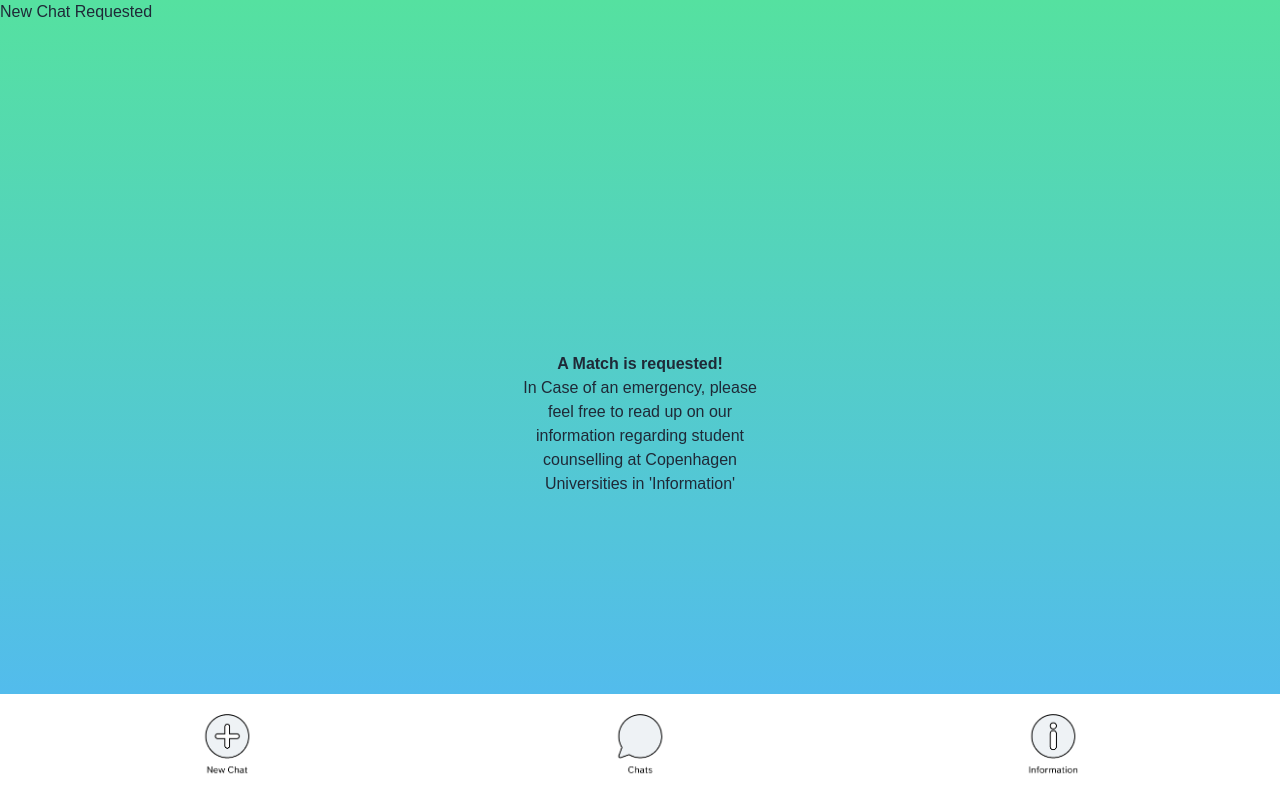
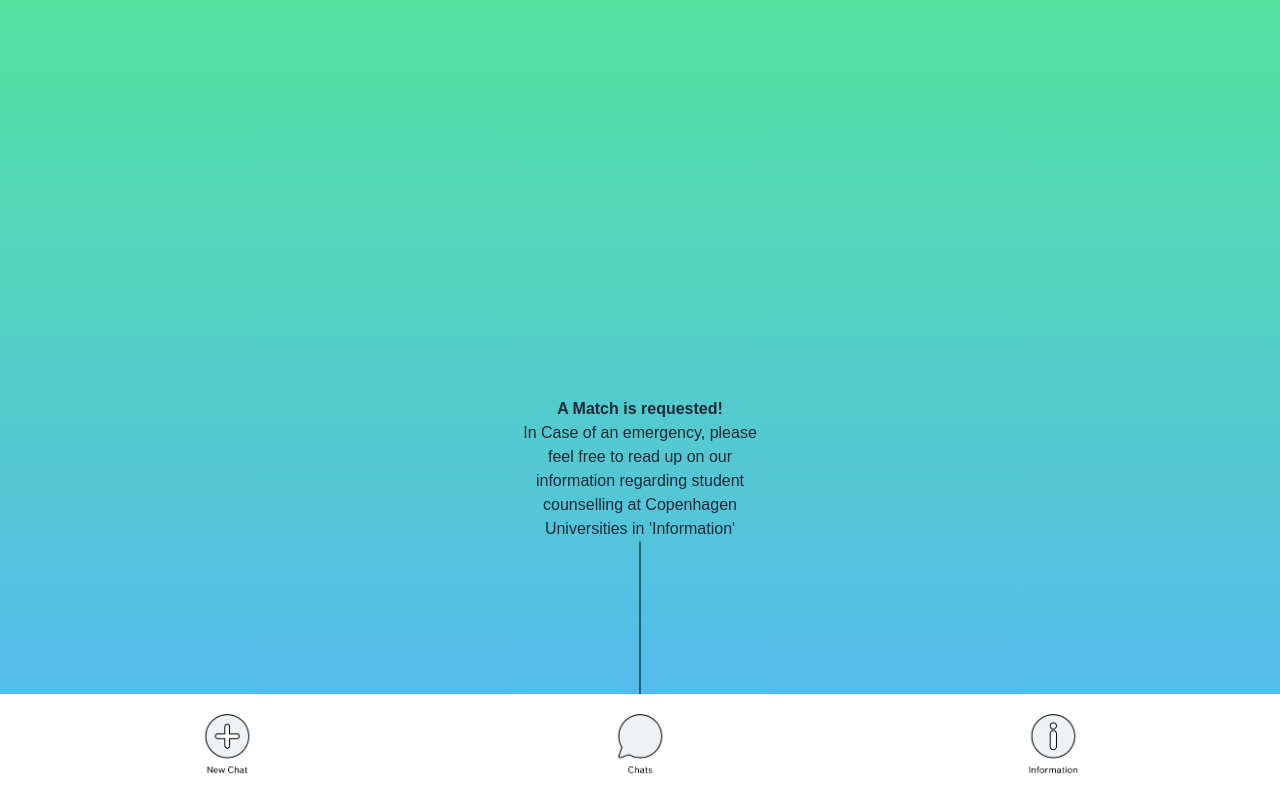
Before and after one commit to MichelMeyer19/whisperweb, a React (Vite) app: page /newchatrequested in a window 1280 px wide. Shown: the top 812 px of the page. Built offline with nearby package versions, Linux system fonts and the light colour scheme; what parse would draw is missing.

Commit message:
add arrow to chat-requested page

```diff
--- a/src/components/pages/NewChatRequested.jsx
+++ b/src/components/pages/NewChatRequested.jsx
@@ -3,18 +3,24 @@ import React from "react";
 // this page appears whenever a new chat was requested
 
 export const NewChatRequested = () => {
-
+//        <div className="h-screen flex items-center justify-center">
   return (
-    <>
-      <h1>New Chat Requested</h1>
-      <main>
-        <div className="h-screen flex items-center justify-center">
+    <div className="h-screen flex items-center justify-center">
+      <div className="mt-80">
+        <div className="flex justify-center">
           <div className="w-60">
             <p className="font-bold text-center">A Match is requested!</p>
             <p className="font-light text-center">In Case of an emergency, please feel free to read up on our information regarding student counselling at Copenhagen Universities in 'Information'</p>
           </div>
         </div>
-      </main>
-    </>
+
+        <div className="flex justify-center">
+          <img
+            src={"/icons/arrow_down.png"}
+            alt={"Arrow_Down"}
+          />
+        </div>
+      </div>
+    </div>
   );
 };
```
Also changed, not shown: public/icons/arrow_down.png (added).
